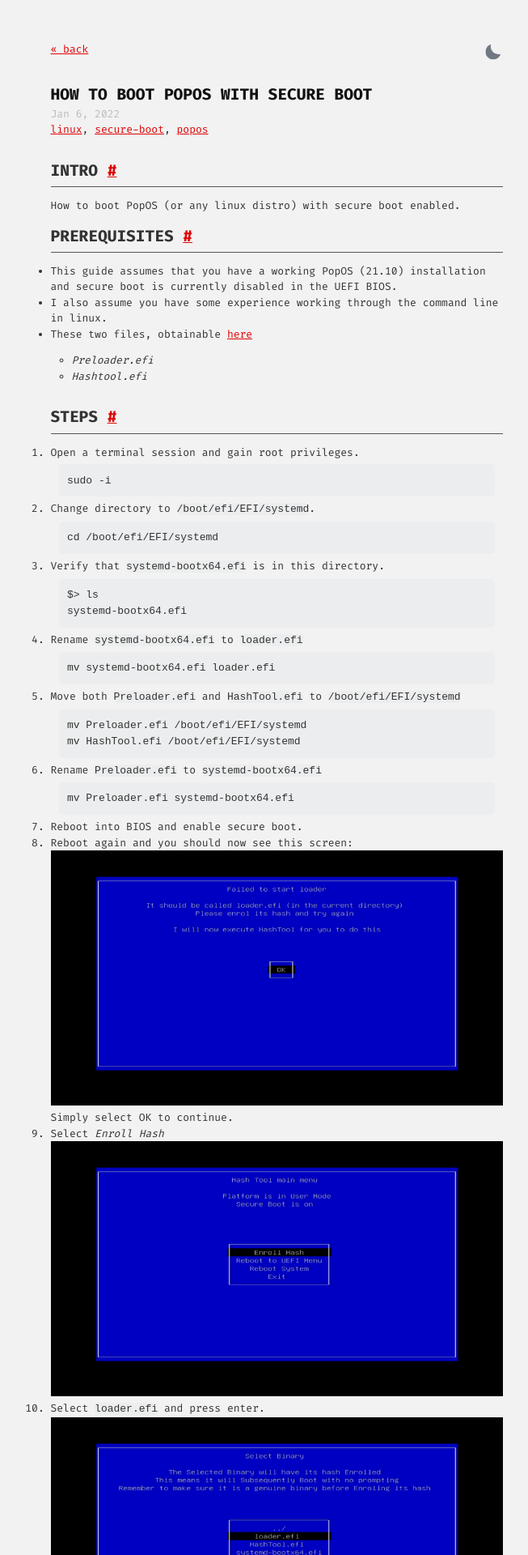
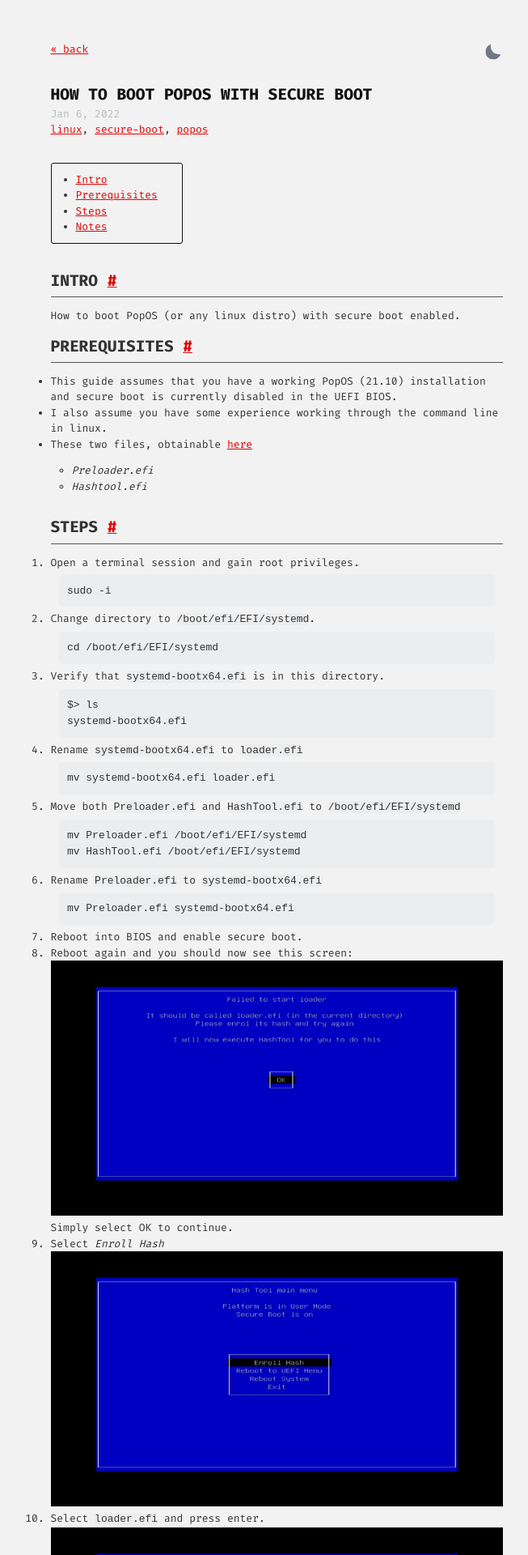
Before and after one commit to mclarence/cm0.dev, a Jekyll site: the page built from _posts/2022-01-06-secure-boot-pop-os.markdown, in a window 1280 px wide. Shown: the top 1920 px of the page at 81% size, without its empty margins (298-951 px from the left). Built offline with Jekyll 4.4.1, drawn with Linux system fonts in a browser that asks for light colours; comment, search, counter and statistics services are not loaded; the table of contents is made by our own code.

Commit message:
add table of contents

```diff
--- a/Gemfile
+++ b/Gemfile
@@ -3,3 +3,4 @@ gem 'jekyll'
 gem 'jekyll-paginate'
 gem 'jekyll-seo-tag'
 gem 'jekyll-sitemap'
+gem 'jekyll-toc'
--- a/_config.yml
+++ b/_config.yml
@@ -34,6 +34,7 @@ plugins:
   - jekyll-paginate
   - jekyll-seo-tag
   - jekyll-sitemap
+  - jekyll-toc
 
 collections:
   pages:
--- a/_layouts/post.html
+++ b/_layouts/post.html
@@ -21,7 +21,7 @@ layout: default
     <a href="/tag/{{tag}}">{{tag}}</a>{% unless forloop.last %}, {% endunless %}{% endfor %}
   </div>
 
-  {{ content }}
+  {{ content | toc }}
 
   {% include disqus.html %}
 </section>
--- a/_posts/2022-01-06-secure-boot-pop-os.markdown
+++ b/_posts/2022-01-06-secure-boot-pop-os.markdown
@@ -4,6 +4,7 @@ title:  "How to Boot PopOS with Secure Boot"
 date:   2022-01-06
 tags: linux secure-boot popos
 comments: true
+toc: true
 ---
 
 ## Intro
--- a/_sass/_main.scss
+++ b/_sass/_main.scss
@@ -495,3 +495,11 @@ figcaption {
 		}
 	}
 }
+
+#toc {
+	width: fit-content;
+	margin: 5px 0 31px;
+	padding: 10px 30px;
+	border: 1px solid var(--dark-text-color);
+	border-radius: 3px;
+}
```
Also changed, not shown: Gemfile.lock.
